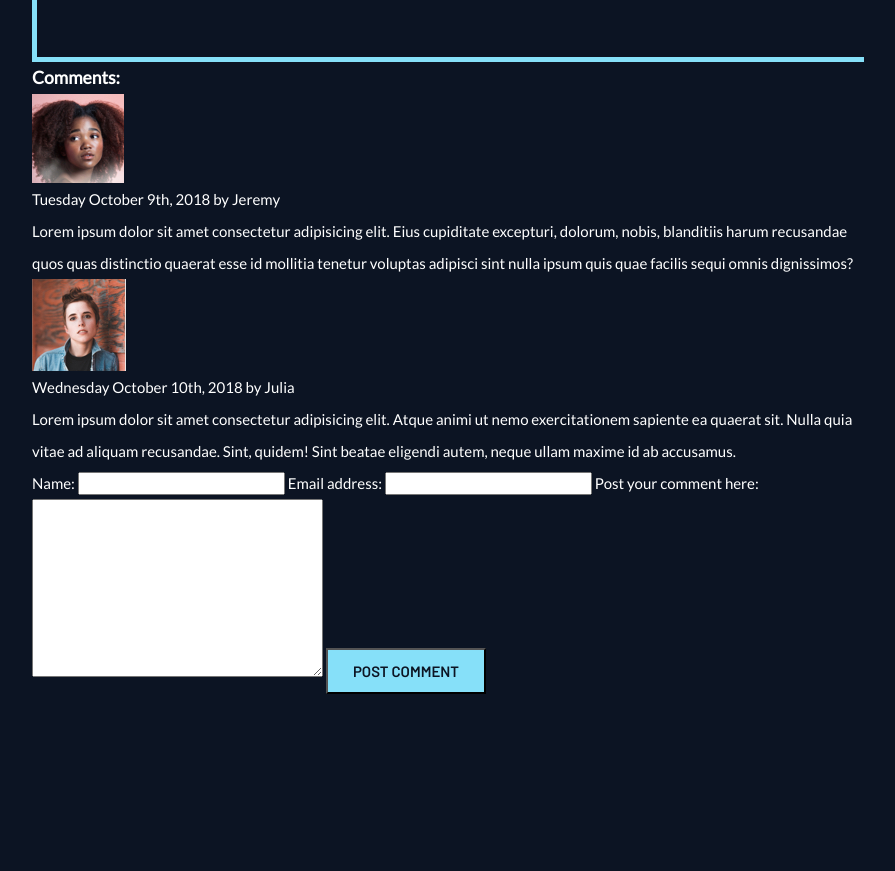
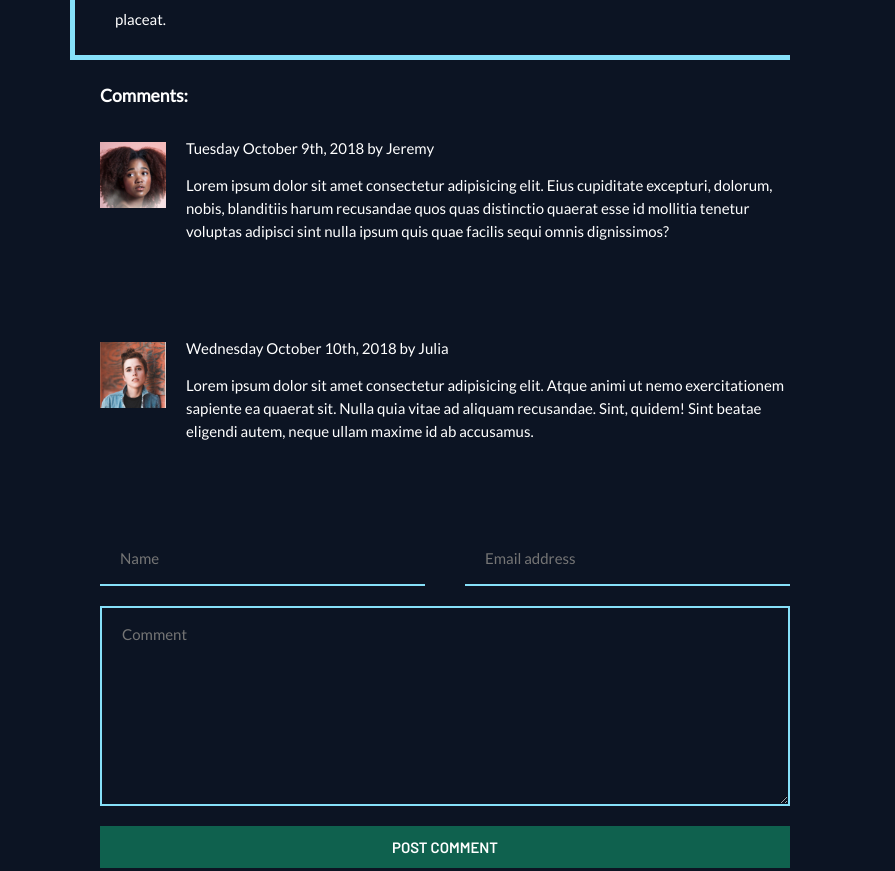
Before and after one commit to Fourbn/junoPSDConversion, a plain HTML site: page blogPost.html in a window 1280 px wide. Shown: the part 1768-2639 px from the top of the page, without its empty margins (380-1275 px from the left). Drawn offline with Linux system fonts and the light colour scheme.

Commit message:
blog post styles done, it actually looks good!!

```diff
--- a/blogPost.html
+++ b/blogPost.html
@@ -48,14 +48,14 @@
                </div>
             </div>
             <form action="submitComment" class="submitComment">
-               <label for="nameInput">Name:</label>
-               <input type="text">
+               <label for="nameInput" class="sr-only">Name:</label>
+               <input type="text" placeholder="Name">
 
-               <label for="emailInput">Email address:</label>
-               <input type="email">
+               <label for="emailInput" class="sr-only">Email address:</label>
+               <input type="email" placeholder="Email address">
 
-               <label for="comment">Post your comment here:</label>
-               <textarea name="userComment" id="userComment" cols="30" rows="10"></textarea>
+               <label for="comment" class="sr-only">Post your comment here:</label>
+               <textarea name="userComment" id="userComment" placeholder="Comment"></textarea>
 
                <button type="submit" class="readMore submit">Post comment</button>
             </form>
--- a/styles/scss/_main.scss
+++ b/styles/scss/_main.scss
@@ -217,24 +217,25 @@ aside {
 
 
 // BLOG PAGE
+// * {border: red solid 1px;}
+
 .blog main {
    background: $mainBackground;
-   position: relative;
    display: flex;
    flex-wrap: wrap;
+   justify-content: space-between;
+   height: 100%;
 }
 
 .discoveringSpecies {
-   width: 65%;
+   background-color: none;
+   flex: 1 0 450px;
+   max-width: 800px;
    position: relative;
-   top: -210px;
-   right: -162px;
+   top: -214px;
 
    .blogImage {
-      width: 100%;
       box-shadow: -30px 30px $accentColor;
-      position: relative;
-      left: 30px;
 
       img {
          width: 100%;
@@ -242,49 +243,118 @@ aside {
    }
 
    .blogText {
-      padding: 60px;
-      padding-left: 40px;
+      padding: 60px 0 20px 40px;
+      margin-right: 80px;
       border: 5px solid $accentColor;
       border-right: none;
       border-top: none;
+      position: relative;
+      left: -30px;
 
       .bydate {
          margin-bottom: 40px;
       }
    }
 }
+.comments {
+   margin-right: 110px;
+
+   h3 {
+      margin: 20px 0;
+   }
+
+   .commentBox {
+      display: flex;
+
+      .userImage {
+         height: 200px;
+         margin-right: 20px;
+         padding-top: 10px;
+
+         img {
+            width: 66px;
+            height: 66px;
+         }
+      }
+
+      .userComment p:last-child {
+         line-height: 2.3rem;
+         margin-top: 10px;
+      }
+   }
+
+   .submitComment {
+      display: flex;
+      flex-wrap: wrap;
+      justify-content: space-between;
+      margin-bottom: -160px;
+
+      input, textarea {
+         background: none;
+         @include bodyText();
+         border: none;
+         border-bottom: 2px solid $accentColor;
+         padding: 10px 20px;
+
+         &::placeholder {
+            opacity: 1;
+         }
+      }
+
+      input {
+         width: calc(50% - 20px);
+      }
+
+      textarea {
+         width: 100%;
+         margin: 20px 0;
+         border: 2px solid $accentColor;
+         height: 200px;
+      }
+
+      .submit {
+         background: $secondaryBackground;
+         width: 100%;
+         border: none;
+         color: #fff;
+      }
+   }
+}
 
 .otherBlogs {
    background: $secondaryBackground;
-   height: 570px;
-   flex: 4 0 250px;
-   max-width: 250px;
+   flex: 1 0 300px;
+   max-width: 300px;
    order: -1;
-   position: relative;
-   right: -90px;
-   top: 50px;
-   display: flex;
-   flex-direction: column;
-   justify-content: flex-end;
+   margin: 20px 50px;
+   height: 100%;
 
    .sideImage {
-      width: 320px;
-      position: absolute;
+      position: relative;
+      left: -60px;
       top: -20px;
-      right: 20px;
+      width: 340px;
+      height: 200px;
+      overflow: hidden;
 
       img {
          width: 100%;
+         transform: translateY(-18%);
       }
    }
 
    .sideText {
       padding: 15px;
+      padding-top: 0;
 
       h3 {
          text-transform: uppercase;
          margin: 25px 0;
          margin-bottom: 5px;
+      }
+
+      h3:first-child {
+         margin-top: 0;
       }
 
       p {
```
Also changed, not shown: styles/styles.css.
